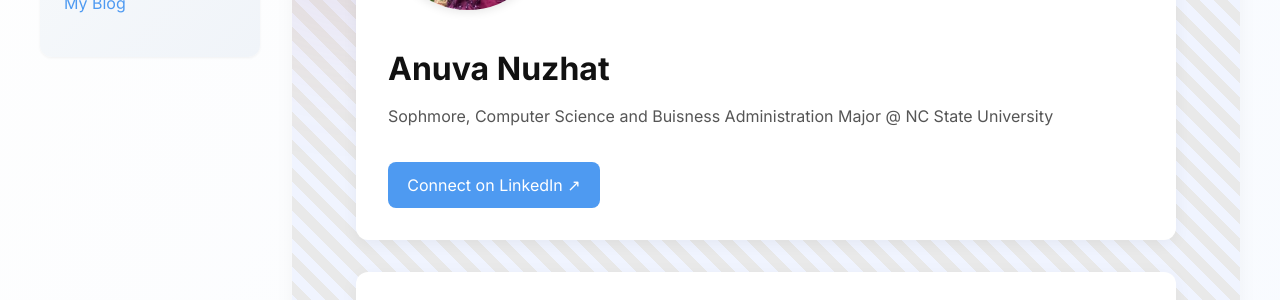
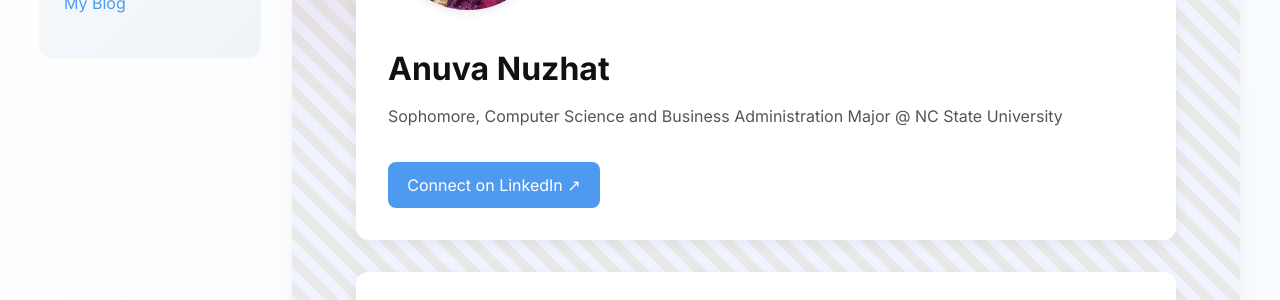
Before and after one commit to anuvanuzhat/anuvanuzhat.github.io, a Jekyll site: the page built from pages/about-me.md, in a window 1280 px wide. Shown: the part 278-578 px from the top of the page. Built offline with Jekyll 4.4.1, drawn with Linux system fonts in a browser that asks for light colours.

Commit message:
Update about-me.md

```diff
--- a/pages/about-me.md
+++ b/pages/about-me.md
@@ -5,7 +5,7 @@ permalink: /about-me.html
 
 about:
   name: Anuva Nuzhat
-  role: Sophmore, Computer Science and Buisness Administration Major @ NC State University
+  role: Sophomore, Computer Science and Business Administration Major @ NC State University
   image: assets/images/aboutme.jpg
   linkedin: https://www.linkedin.com/in/anuva-nuzhat-51848b262/
   bio: |
```
